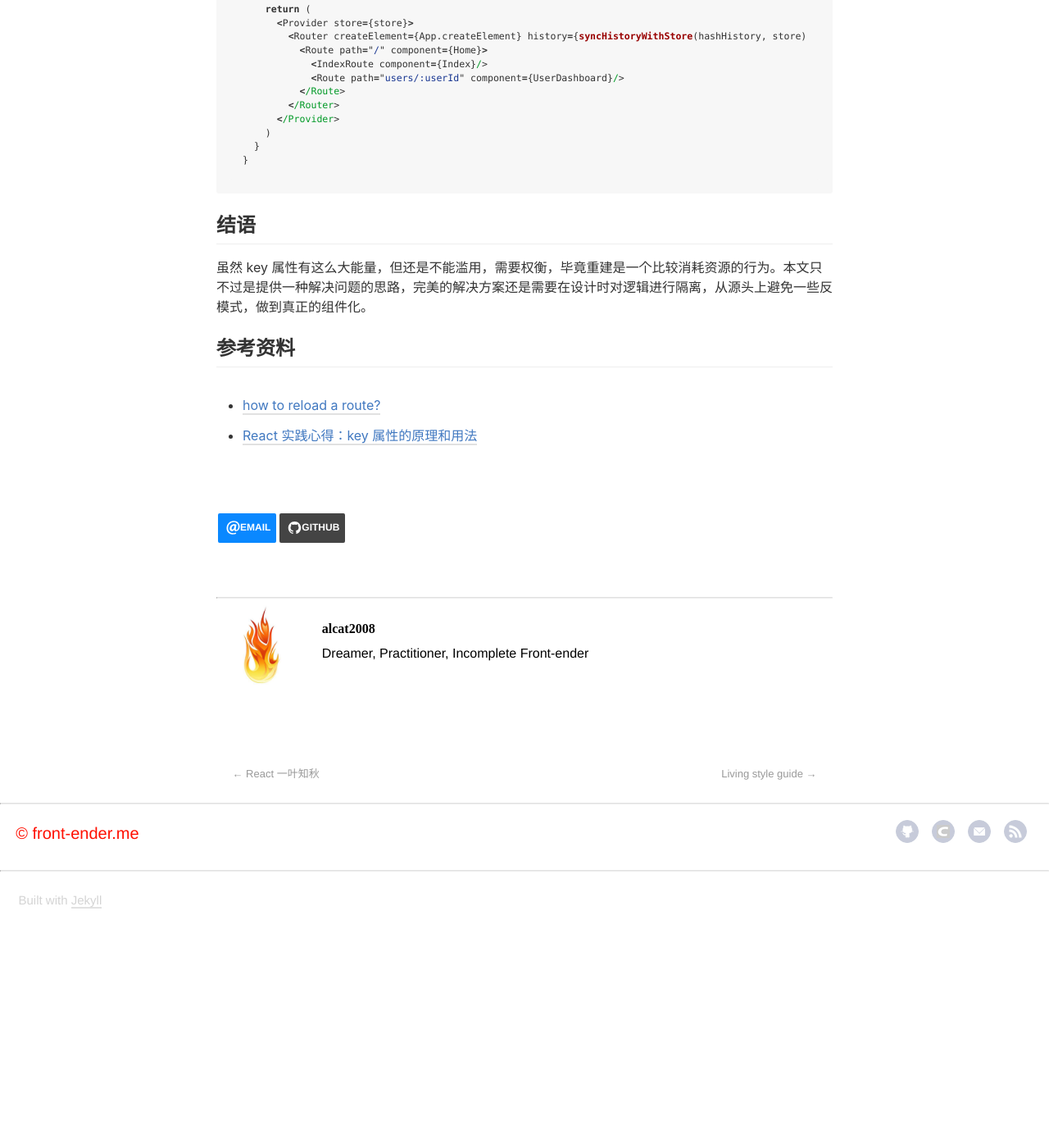
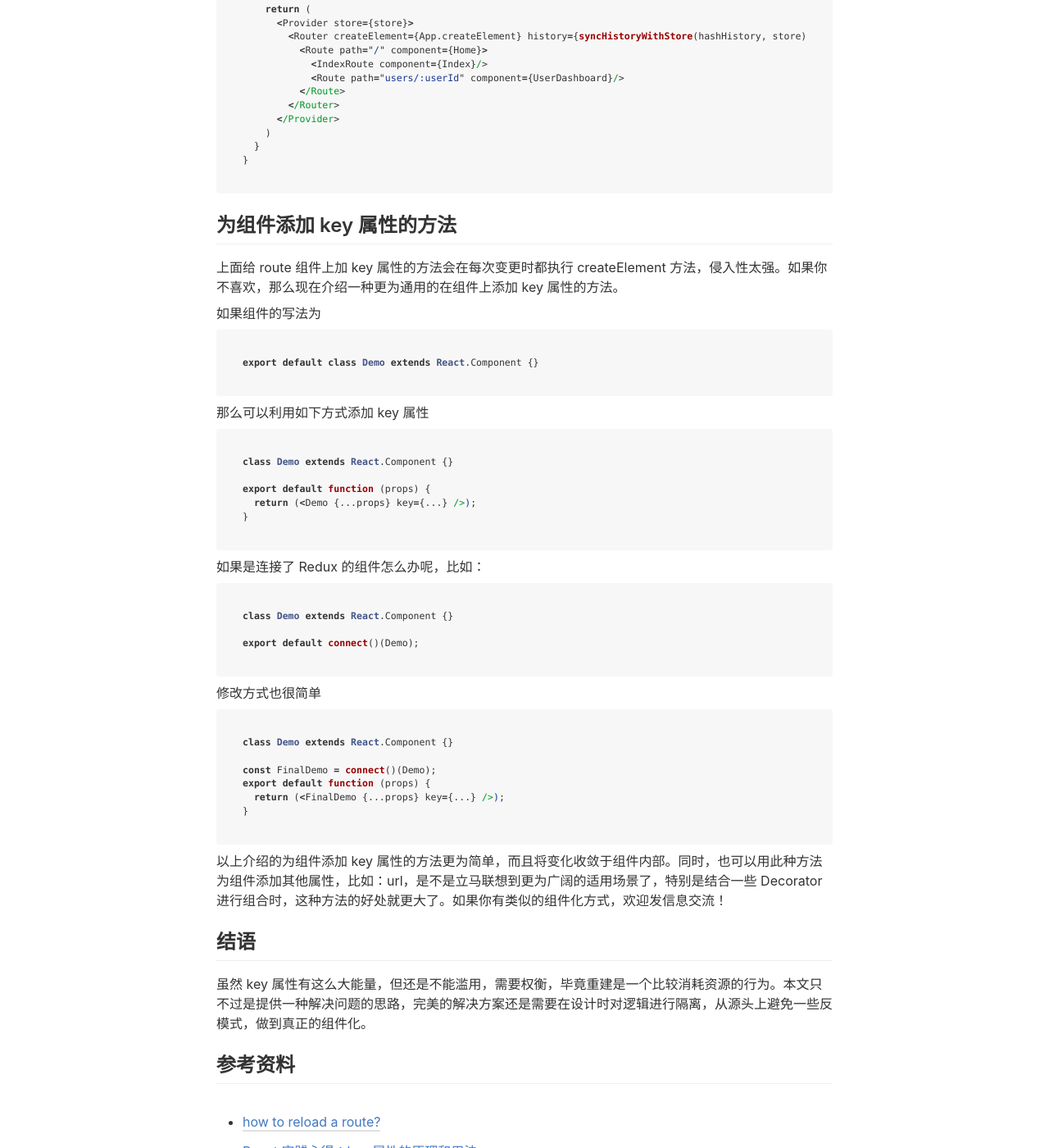
Before and after one commit to alcat2008/alcat2008.github.io, a Jekyll site: the page built from _posts/2017-03-24-react-stateful-component-key.md, in a window 1280 px wide and 1400 px high, scrolled down 2145 px. Shown: the whole window at 82% size. Built offline with Jekyll 4.4.1, drawn with Linux system fonts in a browser that asks for light colours; nearby versions of some CDN libraries; some web fonts are replaced; comment, search, counter and statistics services are not loaded; before the commit the page ends 3281 px from its top, so only the background shows below that.

Commit message:
docs: add method to add key for component

````diff
--- a/_posts/2017-03-24-react-stateful-component-key.md
+++ b/_posts/2017-03-24-react-stateful-component-key.md
@@ -104,6 +104,48 @@ class App extends Component {
 }
 ```
 
+## 为组件添加 key 属性的方法
+
+上面给 route 组件上加 key 属性的方法会在每次变更时都执行 createElement 方法，侵入性太强。如果你不喜欢，那么现在介绍一种更为通用的在组件上添加 key 属性的方法。
+
+如果组件的写法为
+
+```javascript
+export default class Demo extends React.Component {}
+```
+
+那么可以利用如下方式添加 key 属性
+
+```javascript
+class Demo extends React.Component {}
+
+export default function (props) {
+  return (<Demo {...props} key={...} />);
+}
+```
+
+如果是连接了 Redux 的组件怎么办呢，比如：
+
+```javascript
+class Demo extends React.Component {}
+
+export default connect()(Demo);
+```
+
+修改方式也很简单
+
+```javascript
+class Demo extends React.Component {}
+
+const FinalDemo = connect()(Demo);
+export default function (props) {
+  return (<FinalDemo {...props} key={...} />);
+}
+```
+
+以上介绍的为组件添加 key 属性的方法更为简单，而且将变化收敛于组件内部。同时，也可以用此种方法为组件添加其他属性，比如：url，是不是立马联想到更为广阔的适用场景了，特别是结合一些 Decorator 进行组合时，这种方法的好处就更大了。如果你有类似的组件化方式，欢迎发信息交流！
+
+
 ## 结语
 
 虽然 key 属性有这么大能量，但还是不能滥用，需要权衡，毕竟重建是一个比较消耗资源的行为。本文只不过是提供一种解决问题的思路，完美的解决方案还是需要在设计时对逻辑进行隔离，从源头上避免一些反模式，做到真正的组件化。
````
